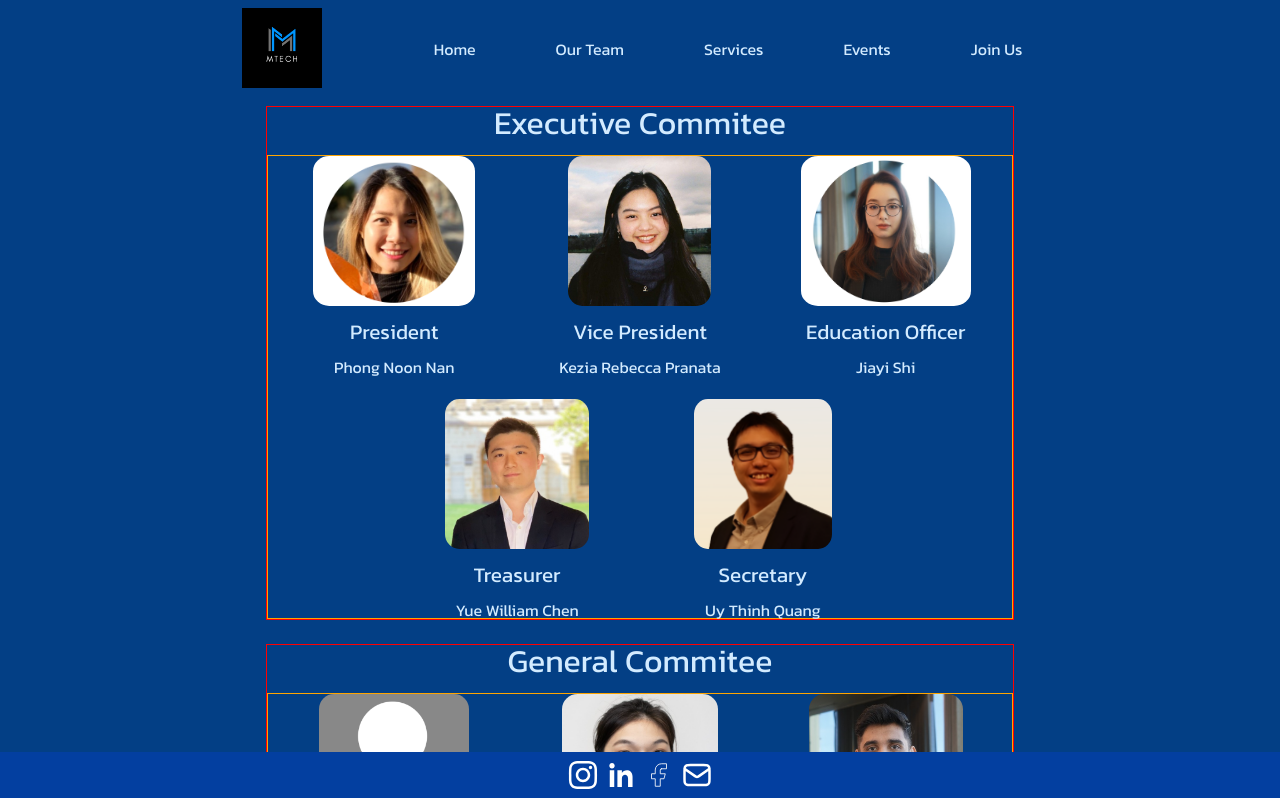
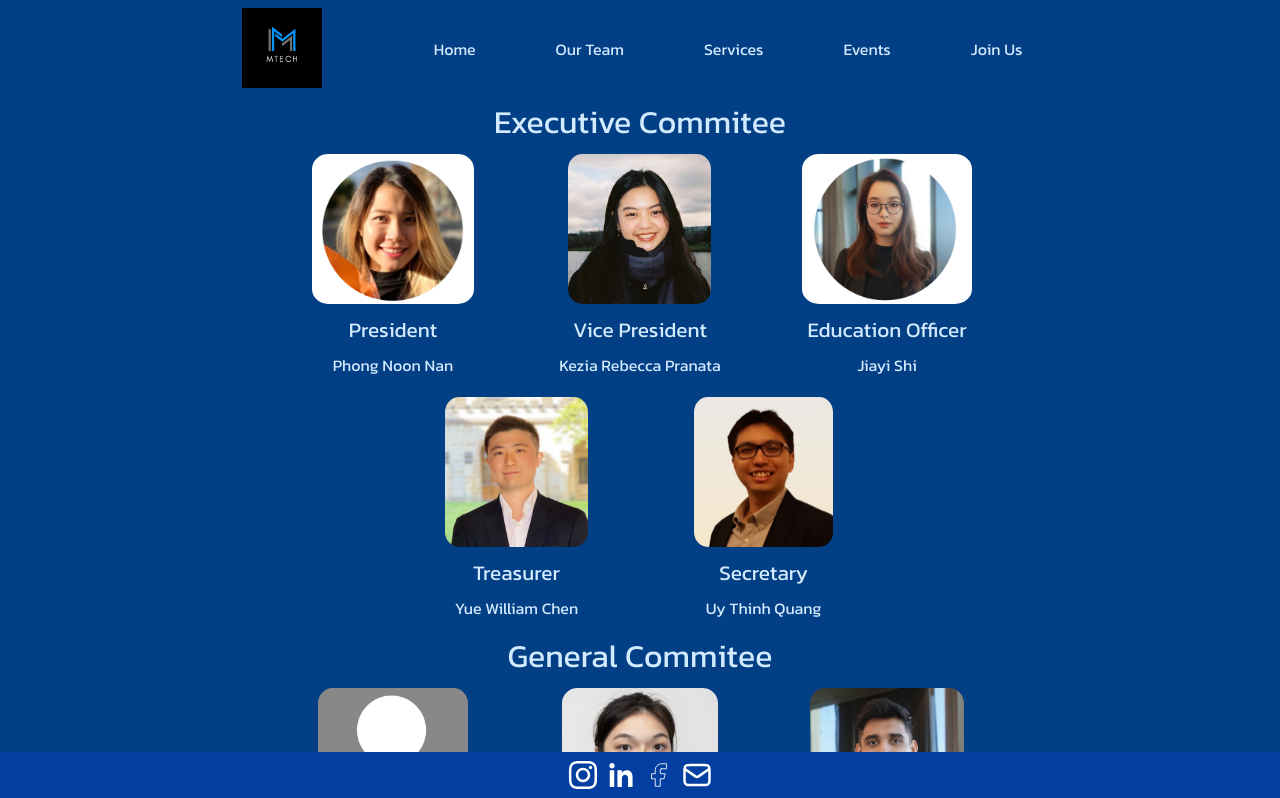
Before and after one commit to jamestq/mtech-unimelb-fs, a Next.js app: page /about in a window 1280 px wide. Shown: the top 798 px of the page. Built offline with nearby package versions, Linux system fonts and the light colour scheme.

Commit message:
remove alignment border

```diff
--- a/styles/MemberDisplay.module.css
+++ b/styles/MemberDisplay.module.css
@@ -13,7 +13,7 @@
     align-items: center;
     width: 100%;
     row-gap: 1em;
-    border: 1px solid red;
+    /* border: 1px solid red; */
 }
 
 .members{
@@ -24,7 +24,7 @@
     column-gap: 3%;
     row-gap: 1.5em;
     width: 100%;
-    border: 1px solid orange;
+    /* border: 1px solid orange; */
 }
 
 .memberItem{
```
